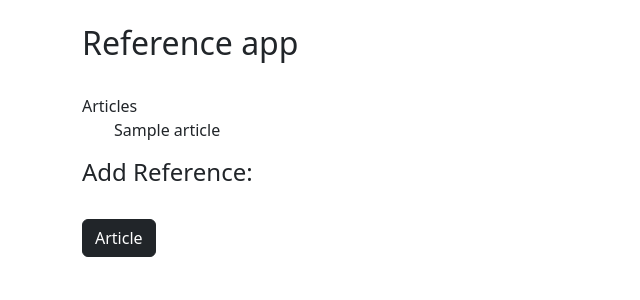
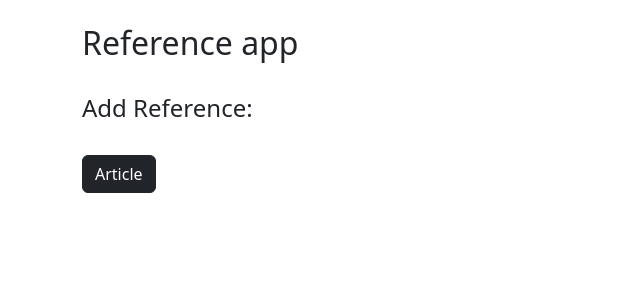
Before and after one commit to matimove/miniprojekti, a Flask app: template src/templates/index.html in a window 1280 px wide. Shown: the top 300 px of the page, without its empty margins (0-640 px from the left). Run offline with Flask 3, Linux system fonts and the light colour scheme; the template is opened without the code that fills it: most values are stand-ins (such as "Sample title", 1, 10 or a date in 2020).

Commit message:
Cleaned up us1 by removing us2-related article fetching and viewing functionality.

```diff
--- a/src/app.py
+++ b/src/app.py
@@ -5,15 +5,13 @@ from config import app, test_env
 from util import validate_todo
 from forms import AddArticleForm
 
-from repositories import article_repository
 from services import article_service
 
 #Pieni muutos
 
 @app.route("/")
 def index():
-    articles_list = article_repository.get_articles()
-    return render_template("index.html", articles=articles_list)
+    return render_template("index.html")
 
 @app.route("/add-article", methods=["POST", "GET"])
 def add_article():
--- a/src/repositories/article_repository.py
+++ b/src/repositories/article_repository.py
@@ -1,11 +1,5 @@
 from sqlalchemy import text
 from config import db
-
-def get_articles():
-    sql = "SELECT id, author, title, journal, year, volume, number, pages, month, doi FROM articles"
-    result = db.session.execute(text(sql))
-    articles = result.fetchall()
-    return articles
 
 def create_article(author, title, journal, year, volume, number, pages, month, doi):
     sql = """
--- a/src/templates/index.html
+++ b/src/templates/index.html
@@ -29,19 +29,6 @@ Reference app
 </ul>
 -->
 
-<div>
-  Articles
-</div>
-<ul>
-  {% for article in articles %}
-    <li style="display: flex">
-      <div>
-        {{ article }}
-      </div>
-    </li>
-  {% endfor %}
-</ul>
-
 <h4>Add Reference:</h4></br>
 <div>
   <a href="/add-article" class="btn btn-dark">Article</a>
```
